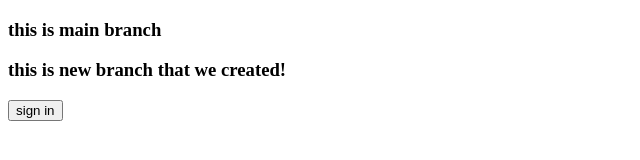
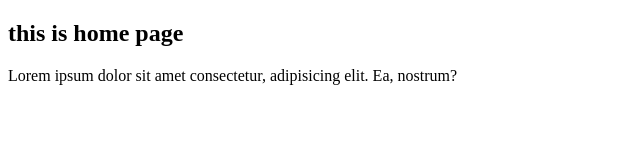
Before and after one commit to mahpara504/branches, a plain HTML site: page index.html in a window 1280 px wide. Shown: the whole page, without its empty margins (0-640 px from the left). Drawn offline with Linux system fonts and the light colour scheme.

Commit message:
section1

```diff
--- a/index.html
+++ b/index.html
@@ -6,9 +6,14 @@
     <title>Document</title>
 </head>
 <body>
-    <h3>this is main branch</h3>
-    <!-- ////////////////////// -->
-    <h3>this is new branch that we created!</h3>
-    <button>sign in</button>
+
+<section>
+    <h2>this is home page</h2>
+    <p>Lorem ipsum dolor sit amet consectetur, adipisicing elit. Ea, nostrum?</p>
+</section>
+
+
+
+
 </body>
 </html>
```
